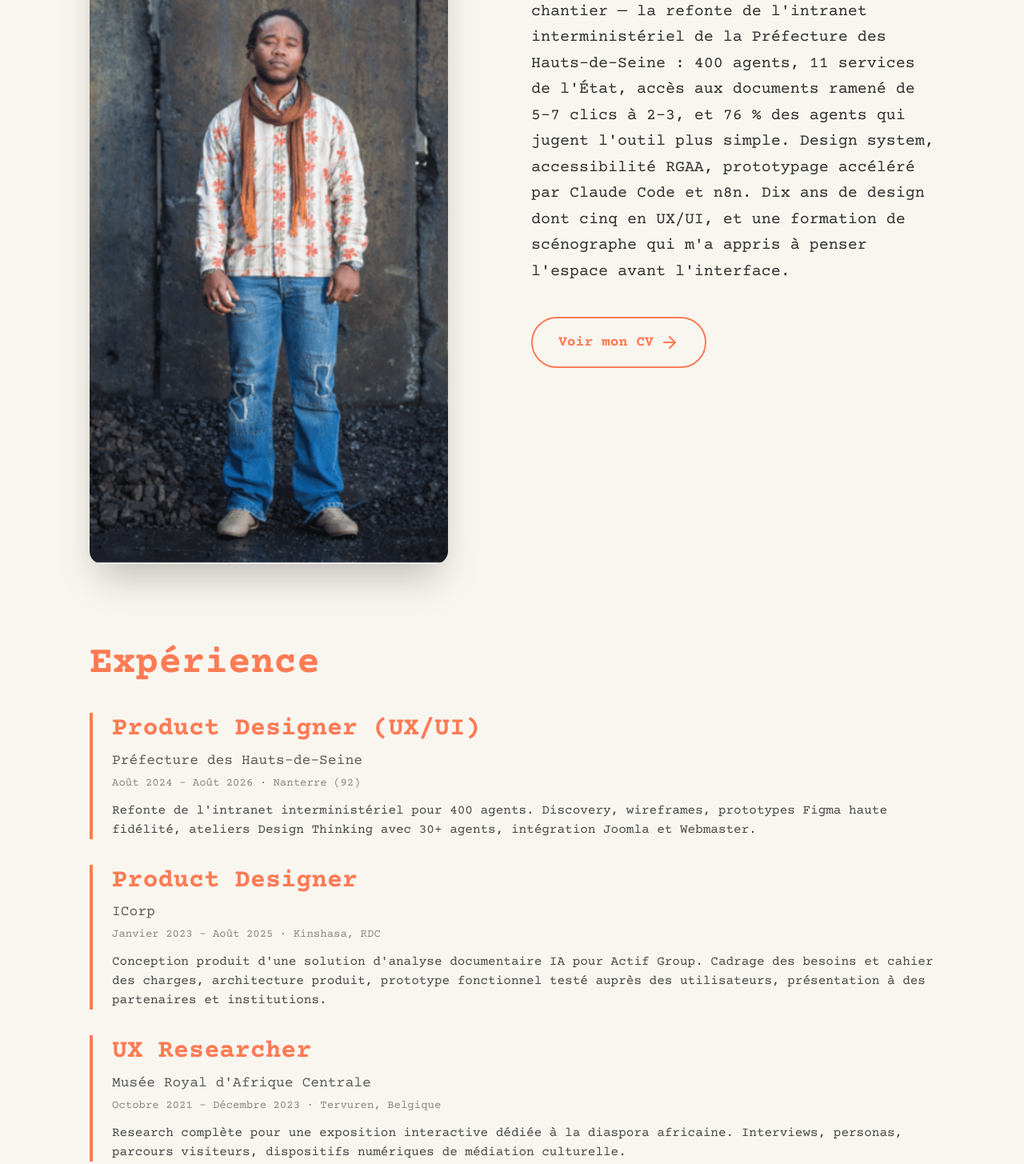
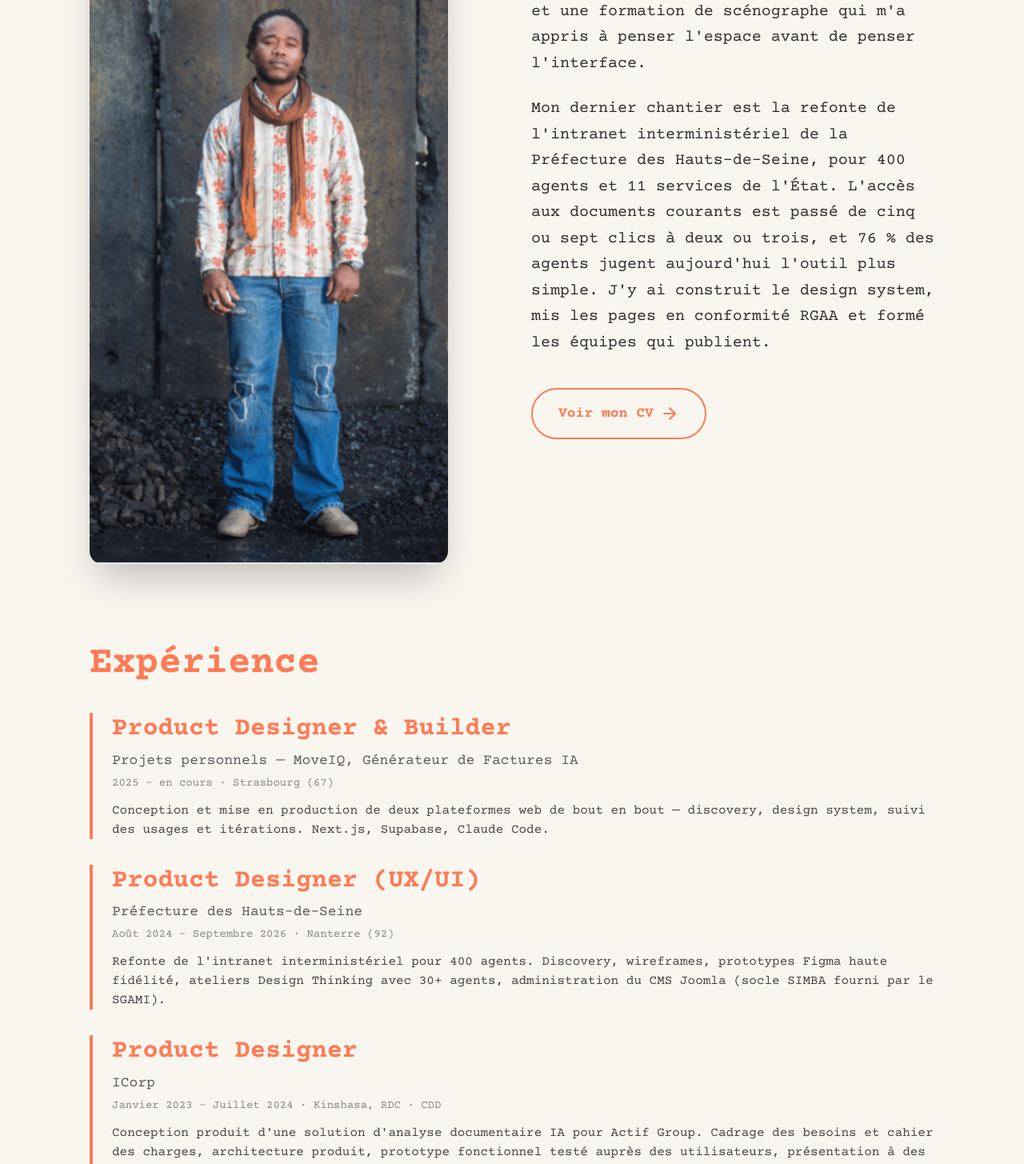
Before and after one commit to dbolas/portfolio-belondjo, a Next.js app: page /about in a window 1280 px wide. Shown: the part 340-1795 px from the top of the page at 80% size. Built offline with nearby package versions, Linux system fonts and the light colour scheme.

Commit message:
fix(about): aligne le parcours sur la reference et reecrit l'introduction

```diff
--- a/app/about/page.tsx
+++ b/app/about/page.tsx
@@ -25,7 +25,10 @@ export default function AboutPage() {
             <div className="space-y-6">
               <h2 className="text-h2 text-orange">À propos de moi</h2>
               <p className="text-xl text-dark/90 leading-relaxed">
-                Je conçois et je livre : de la recherche terrain à la mise en production. Dernier chantier — la refonte de l&apos;intranet interministériel de la Préfecture des Hauts-de-Seine : 400 agents, 11 services de l&apos;État, accès aux documents ramené de 5-7 clics à 2-3, et 76 % des agents qui jugent l&apos;outil plus simple. Design system, accessibilité RGAA, prototypage accéléré par Claude Code et n8n. Dix ans de design dont cinq en UX/UI, et une formation de scénographe qui m&apos;a appris à penser l&apos;espace avant l&apos;interface.
+                Je suis Product Designer. Dix ans de design derrière moi, dont cinq en UX/UI, et une formation de scénographe qui m&apos;a appris à penser l&apos;espace avant de penser l&apos;interface.
+              </p>
+              <p className="text-xl text-dark/90 leading-relaxed">
+                Mon dernier chantier est la refonte de l&apos;intranet interministériel de la Préfecture des Hauts-de-Seine, pour 400 agents et 11 services de l&apos;État. L&apos;accès aux documents courants est passé de cinq ou sept clics à deux ou trois, et 76 % des agents jugent aujourd&apos;hui l&apos;outil plus simple. J&apos;y ai construit le design system, mis les pages en conformité RGAA et formé les équipes qui publient.
               </p>
               <a
                 href="/cv/CV-Belondjo.pdf"
@@ -45,18 +48,27 @@ export default function AboutPage() {
             <h2 className="text-h2 text-orange mb-8">Expérience</h2>
             <div className="space-y-8">
               <div className="border-l-4 border-orange pl-6">
+                <h3 className="text-h3 text-navy mb-1">Product Designer &amp; Builder</h3>
+                <p className="text-dark/70 text-lg mb-1">Projets personnels — MoveIQ, Générateur de Factures IA</p>
+                <p className="text-dark/50 text-sm mb-3">2025 – en cours · Strasbourg (67)</p>
+                <p className="text-dark/80">
+                  Conception et mise en production de deux plateformes web de bout en bout — discovery, design system, suivi des usages et itérations. Next.js, Supabase, Claude Code.
+                </p>
+              </div>
+
+              <div className="border-l-4 border-orange pl-6">
                 <h3 className="text-h3 text-navy mb-1">Product Designer (UX/UI)</h3>
                 <p className="text-dark/70 text-lg mb-1">Préfecture des Hauts-de-Seine</p>
-                <p className="text-dark/50 text-sm mb-3">Août 2024 – Août 2026 · Nanterre (92)</p>
+                <p className="text-dark/50 text-sm mb-3">Août 2024 – Septembre 2026 · Nanterre (92)</p>
                 <p className="text-dark/80">
-                  Refonte de l&apos;intranet interministériel pour 400 agents. Discovery, wireframes, prototypes Figma haute fidélité, ateliers Design Thinking avec 30+ agents, intégration Joomla et Webmaster.
+                  Refonte de l&apos;intranet interministériel pour 400 agents. Discovery, wireframes, prototypes Figma haute fidélité, ateliers Design Thinking avec 30+ agents, administration du CMS Joomla (socle SIMBA fourni par le SGAMI).
                 </p>
               </div>
 
               <div className="border-l-4 border-orange pl-6">
                 <h3 className="text-h3 text-navy mb-1">Product Designer</h3>
                 <p className="text-dark/70 text-lg mb-1">ICorp</p>
-                <p className="text-dark/50 text-sm mb-3">Janvier 2023 – Août 2025 · Kinshasa, RDC</p>
+                <p className="text-dark/50 text-sm mb-3">Janvier 2023 – Juillet 2024 · Kinshasa, RDC · CDD</p>
                 <p className="text-dark/80">
                   Conception produit d&apos;une solution d&apos;analyse documentaire IA pour Actif Group. Cadrage des besoins et cahier des charges, architecture produit, prototype fonctionnel testé auprès des utilisateurs, présentation à des partenaires et institutions.
                 </p>
@@ -65,7 +77,7 @@ export default function AboutPage() {
               <div className="border-l-4 border-orange pl-6">
                 <h3 className="text-h3 text-navy mb-1">UX Researcher</h3>
                 <p className="text-dark/70 text-lg mb-1">Musée Royal d&apos;Afrique Centrale</p>
-                <p className="text-dark/50 text-sm mb-3">Octobre 2021 – Décembre 2023 · Tervuren, Belgique</p>
+                <p className="text-dark/50 text-sm mb-3">Octobre 2021 – Décembre 2023 · Tervuren, Belgique · mission d&apos;étude à temps partiel, menée en partie depuis Kinshasa</p>
                 <p className="text-dark/80">
                   Research complète pour une exposition interactive dédiée à la diaspora africaine. Interviews, personas, parcours visiteurs, dispositifs numériques de médiation culturelle.
                 </p>
```
